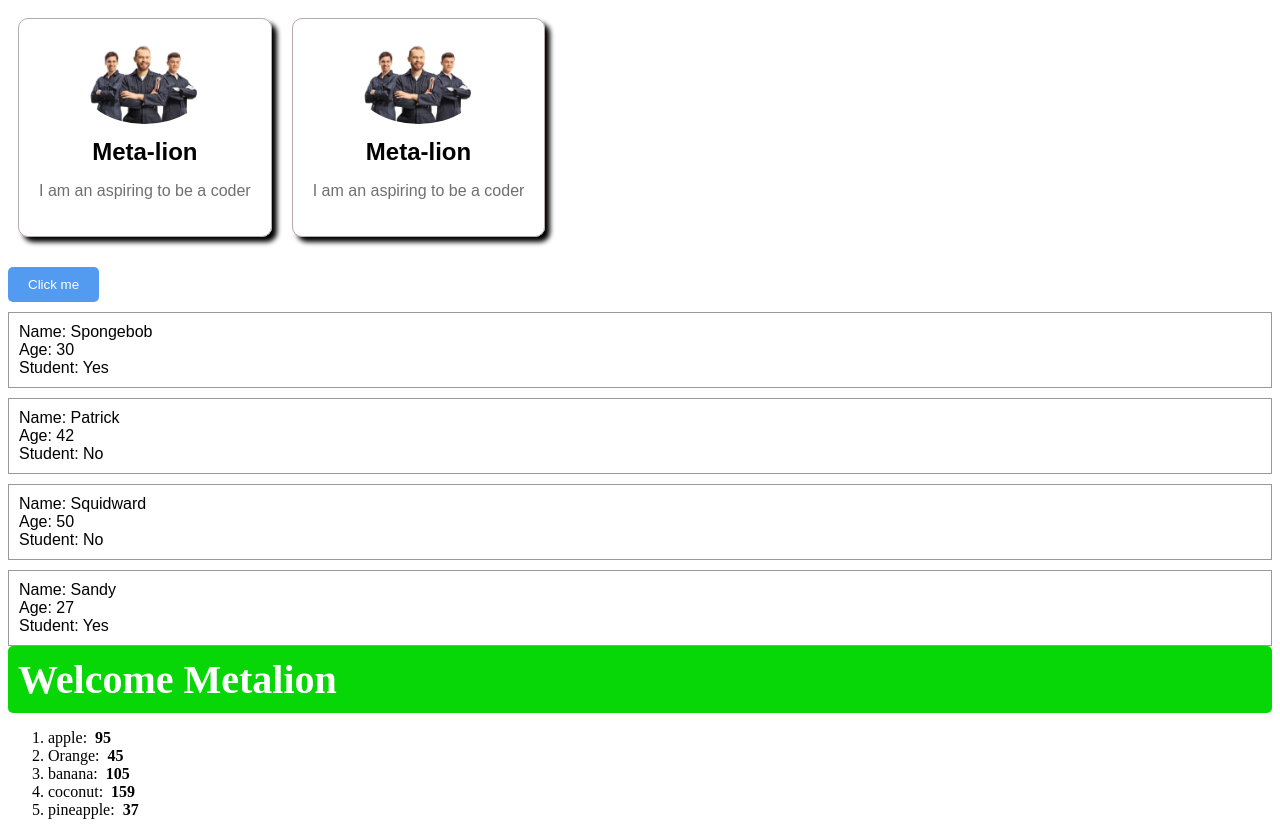
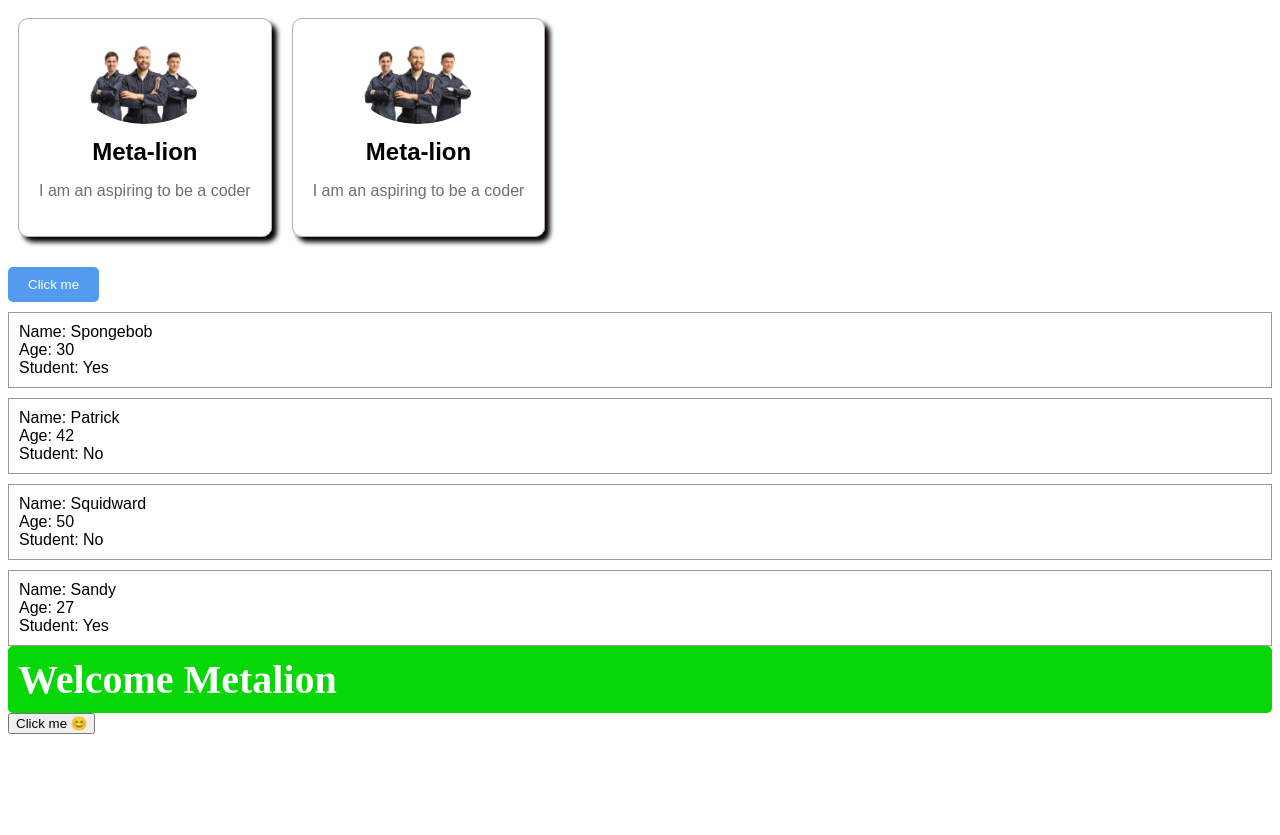
Before and after one commit to MetaDaniel/my-react-app, a React (Vite) app: page / in a window 1280 px wide. After the commit the page ends 800 px from the top, so only its background shows below. Built offline with nearby package versions, Linux system fonts and the light colour scheme.

Commit message:
version 2

```diff
--- a/src/App.jsx
+++ b/src/App.jsx
@@ -3,6 +3,7 @@ import Button from "./button.jsx"
 import Student from "./students.jsx"
 import UserGreeting from "./Usergreeting.jsx"
 import List from "./List.jsx"
+import Button2 from "./Button2.jsx"
 
 
 
@@ -19,7 +20,8 @@ function App() {
       <Student name= "Squidward" age={50} isStudent={false}/>
       <Student name= "Sandy" age={27} isStudent={true}/>
       <UserGreeting isLoggedIn ={true} username = "Metalion" />
-      <List/>
+      <Button2/>
+
 
 
       </>
--- /dev/null
+++ b/src/Button2.jsx
@@ -0,0 +1,18 @@
+function Button2() {
+
+    let count = 0;
+
+    const handleClick = (name) => {
+        if(count<3){
+            count++;
+            console.log(`${name} you clicked me ${count} time/s`);
+        }else{
+            console.log(`${name} stop clicking me!`);
+        }
+
+        }
+    return(<button onClick={() => handleClick("Metalion")}> Click me 😊 </button>)
+
+};
+
+export default Button2;
```
